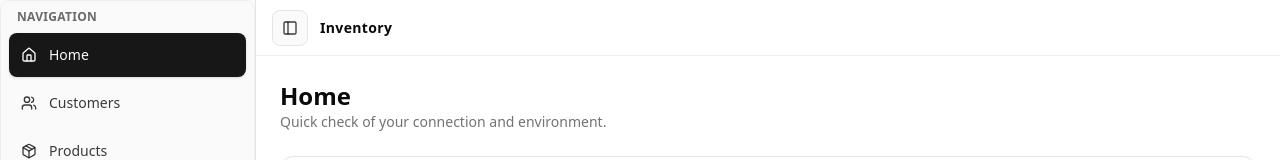
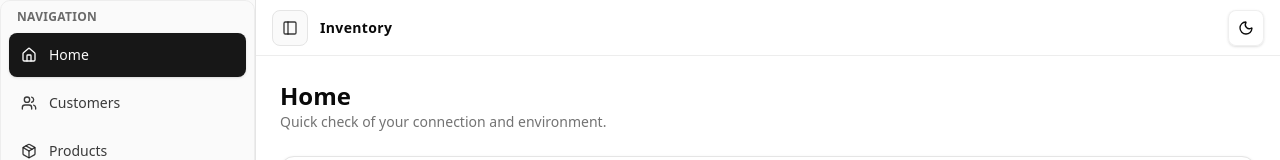
Before and after one commit to AnsellMaximilian/rs-desktop, a React (Vite) app: page /home in a window 1280 px wide. Shown: the top 160 px of the page. Built offline with nearby package versions, Linux system fonts and the light colour scheme.

Commit message:
add dark theme

```diff
--- a/src/renderer/components/layout/MainLayout.tsx
+++ b/src/renderer/components/layout/MainLayout.tsx
@@ -1,5 +1,6 @@
+import { useEffect, useState } from "react";
 import { NavLink, Outlet, useLocation } from "react-router-dom";
-import { Home, Package, Truck, Users } from "lucide-react";
+import { Home, Moon, Package, Sun, Truck, Users } from "lucide-react";
 import {
   Sidebar,
   SidebarContent,
@@ -60,6 +61,25 @@ function SidebarNav() {
 }
 
 export default function MainLayout() {
+  const [theme, setTheme] = useState<"light" | "dark">(() => {
+    if (typeof window === "undefined") return "light";
+    const stored = localStorage.getItem("theme");
+    if (stored === "dark" || stored === "light") return stored;
+    return window.matchMedia("(prefers-color-scheme: dark)").matches
+      ? "dark"
+      : "light";
+  });
+
+  useEffect(() => {
+    const root = document.documentElement;
+    if (theme === "dark") {
+      root.classList.add("dark");
+    } else {
+      root.classList.remove("dark");
+    }
+    localStorage.setItem("theme", theme);
+  }, [theme]);
+
   return (
     <SidebarProvider>
       <div className="flex min-h-screen max-h-screen overflow-hidden bg-background text-foreground">
@@ -81,6 +101,22 @@ export default function MainLayout() {
             <div className="text-sm font-semibold tracking-wide">
               Inventory
             </div>
+            <div className="ml-auto">
+              <button
+                type="button"
+                aria-label="Toggle theme"
+                onClick={() =>
+                  setTheme((prev) => (prev === "dark" ? "light" : "dark"))
+                }
+                className="inline-flex h-9 w-9 items-center justify-center rounded-md border border-border/60 bg-background/80 text-foreground shadow-sm transition hover:bg-accent"
+              >
+                {theme === "dark" ? (
+                  <Sun className="h-4 w-4" />
+                ) : (
+                  <Moon className="h-4 w-4" />
+                )}
+              </button>
+            </div>
           </header>
           <main className="flex-1 overflow-auto px-6 py-6">
             <Outlet />
```
